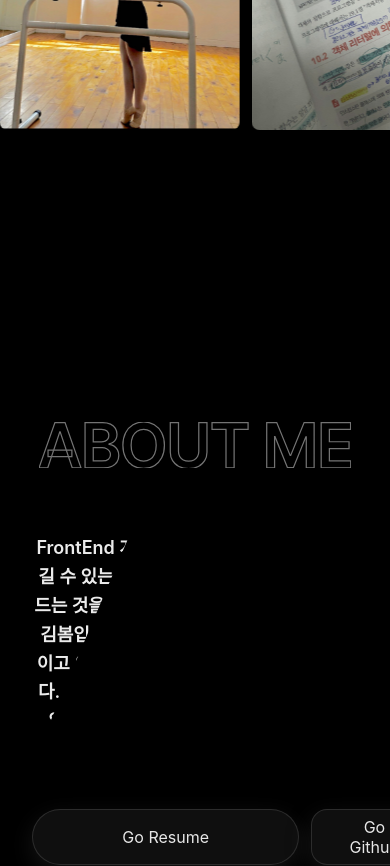
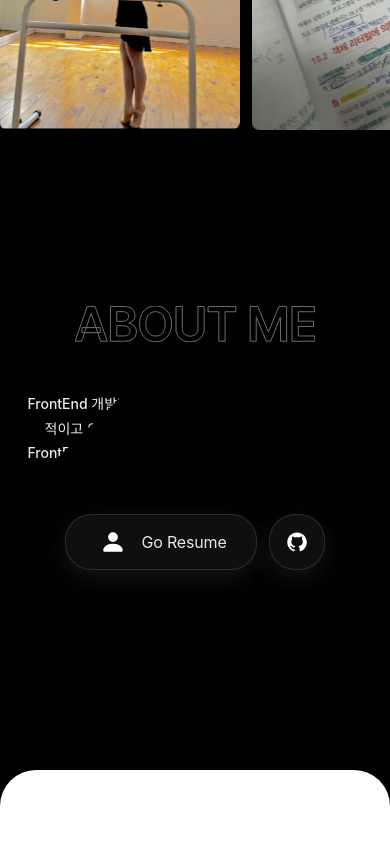
Before and after one commit to bom0320/web-portfolio, a Next.js app: page / in a window 390 px wide. Shown: the part 1060-1926 px from the top of the page. Built offline with nearby package versions, Linux system fonts and the light colour scheme.

Commit message:
refactor: mobile abouthero button

```diff
--- a/src/components/about/hero/AboutHero.tsx
+++ b/src/components/about/hero/AboutHero.tsx
@@ -1,7 +1,7 @@
 "use client";
 /* eslint-disable @next/next/no-img-element */
 
-import { useLayoutEffect, useRef } from "react";
+import { useLayoutEffect, useRef, useState } from "react";
 import gsap from "gsap";
 import ScrollTrigger from "gsap/ScrollTrigger";
 import AboutTitle from "./AboutTitle";
@@ -15,6 +15,8 @@ export default function AboutHero() {
   const fillGroupRef = useRef<SVGGElement | null>(null);
   const descRef = useRef<HTMLParagraphElement | null>(null);
 
+  const [active, setActive] = useState<"resume" | "github">("resume");
+
   useLayoutEffect(() => {
     const section = sectionRef.current;
     const fillGroup = fillGroupRef.current;
@@ -24,8 +26,8 @@ export default function AboutHero() {
 
     const ctx = gsap.context(() => {
       const titleTween = AboutAnimation.createTitleFill(fillGroup);
-      const DecorTween = AboutAnimation.createDecorEnter(section);
-      const decsTween = AboutAnimation.createDescDiagonalReveal(desc);
+      const decorTween = AboutAnimation.createDecorEnter(section);
+      const descTween = AboutAnimation.createDescDiagonalReveal(desc);
 
       const master = gsap.timeline({
         scrollTrigger: {
@@ -33,21 +35,32 @@ export default function AboutHero() {
           start: "top 70%",
           end: "top 35%",
           scrub: 1.2,
-          // markers: true,
         },
       });
 
-      master.add(DecorTween, 0.1).add(decsTween, 0.18).add(titleTween, ">");
+      master.add(decorTween, 0.1).add(descTween, 0.18).add(titleTween, ">");
     }, section);
 
     return () => ctx.revert();
   }, []);
 
+  const handleMobileSwapClick =
+    (key: "resume" | "github") => (e: React.MouseEvent<HTMLAnchorElement>) => {
+      if (typeof window === "undefined") return;
+
+      const isMobile = window.matchMedia("(max-width: 768px)").matches;
+      if (!isMobile) return;
+
+      if (active !== key) {
+        e.preventDefault();
+        setActive(key);
+      }
+    };
+
   return (
     <section ref={sectionRef} className="about-hero">
       <div className="about-hero__decor">
         <img className="decor decor--sun" src="/images/about/sun.png" alt="" />
-
         <img
           className="decor decor--stars"
           src="/images/about/stars.png"
@@ -58,7 +71,6 @@ export default function AboutHero() {
           src="/images/about/stars.png"
           alt=""
         />
-
         <img
           className="decor decor--heart"
           src="/images/about/heart.png"
@@ -72,24 +84,34 @@ export default function AboutHero() {
         <p ref={descRef} className="about-hero__desc">
           FrontEnd 개발자 김봄입니다. 사용자가 즐길 수 있는 직관적이고 의미 있는
           경험을 만드는 것을 목표로 합니다. FrontEnd 개발자 김봄입니다. 사용자가
-          즐길 수 있는 직관적이고 의미 있는 FrontEnd 개발자 김봄입니다. 사용자가
           즐길 수 있는 직관적이고 의미 있는 경험을 만드는 것을 목표로 합니다.
-          FrontEnd 개발자 김봄입니다.
         </p>
 
-        <div className="about-hero__cta about-hero__cta--swap">
+        <div
+          className="about-hero__cta about-hero__cta--swap"
+          data-active={active}
+        >
           <CtaButton
             href="https://..."
             label="Go Resume"
             variant="primary"
             className="about-hero__btn about-hero__btn--resume"
-          />
+            ariaLabel="Go Resume"
+            onClick={handleMobileSwapClick("resume")}
+          >
+            <img src="/icons/User.svg" alt="" className="cta-btn__iconImg" />
+          </CtaButton>
+
           <CtaButton
             href="https://github.com/..."
             label="Go Github"
             variant="secondary"
             className="about-hero__btn about-hero__btn--github"
-          />
+            ariaLabel="Go Github"
+            onClick={handleMobileSwapClick("github")}
+          >
+            <img src="/icons/GitHub.svg" alt="" className="cta-btn__iconImg" />
+          </CtaButton>
         </div>
       </div>
     </section>
--- a/src/components/about/hero/CtaButton.tsx
+++ b/src/components/about/hero/CtaButton.tsx
@@ -8,14 +8,18 @@ type CtaButtonProps = {
   variant: "primary" | "secondary";
   className?: string;
   ariaLabel?: string;
+  onClick?: React.MouseEventHandler<HTMLAnchorElement>;
+  children?: React.ReactNode;
 };
 
 export default function CtaButton({
   href,
   label,
-  variant = "secondary",
+  variant,
   className = "",
   ariaLabel,
+  onClick,
+  children,
 }: CtaButtonProps) {
   const classes = ["cta-btn", `cta-btn--${variant}`, className]
     .filter(Boolean)
@@ -30,8 +34,10 @@ export default function CtaButton({
       aria-label={ariaLabel ?? label}
       target={isExternal ? "_blank" : undefined}
       rel={isExternal ? "noreferrer" : undefined}
+      onClick={onClick}
     >
-      {label}
+      <span className="cta-btn__iconWrap">{children}</span>
+      <span className="cta-btn__label">{label}</span>
     </Link>
   );
 }
--- a/src/styles/sections/_about-hero.scss
+++ b/src/styles/sections/_about-hero.scss
@@ -70,8 +70,12 @@
   position: relative;
   display: inline-flex;
   align-items: center;
+  justify-content: center;
   gap: 14px;
-  padding: 26px 62px;
+
+  height: 72px;
+  padding: 20px 32px;
+  min-width: 220px;
   border-radius: 100px;
 
   color: rgba(255, 255, 255, 0.9);
@@ -86,6 +90,27 @@
 .about-hero__btn:hover {
   transform: translateY(-2px);
   background: rgba(255, 255, 255, 0.09);
+}
+
+.cta-btn__iconWrap {
+  width: 44px;
+  height: 44px;
+  border-radius: 999px;
+  display: grid;
+  place-items: center;
+}
+
+.cta-btn__iconImg {
+  width: 30px;
+  height: 30px;
+  display: block;
+}
+
+.cta-btn__label {
+  font-size: 16px;
+  font-weight: 400;
+  letter-spacing: -0.01em;
+  line-height: 1;
 }
 
 /* =========================================================
@@ -133,76 +158,166 @@
 }
 
 @media (max-width: 768px) {
+  .about-hero {
+    min-height: auto;
+    margin-top: var(--header-h);
+    padding: 80px 0 200px;
+    place-items: center;
+  }
+  .about-hero__inner {
+    width: min(520px, calc(100% - 44px));
+    margin: 0 auto;
+    text-align: center;
+  }
+
+  .about-title__svg {
+    width: min(240px, 66vw);
+    margin: 0 auto 50px;
+  }
+
+  .about-hero__desc {
+    font-size: 14px;
+    line-height: 1.75;
+    font-weight: 500;
+    max-width: 38ch;
+    margin: 0 auto 24px;
+    text-align: center;
+    transform: translateZ(0);
+  }
+
+  /* =========================================================
+   CTA BUTTONS
+========================================================= */
   .about-hero__cta--swap {
-    width: min(380px, 86vw);
+    width: min(260px, 86vw);
     margin: 0 auto;
 
-    display: grid;
+    display: flex;
+    gap: 12px;
     align-items: center;
-    gap: 12px;
-
-    /* 기본 상태: Resume 크게 / Github 작게 */
-    grid-template-columns: 1fr 56px;
-
-    transition: grid-template-columns 240ms ease;
   }
 
+  /* 버튼 공통 */
   .about-hero__cta--swap .about-hero__btn {
-    width: 100%;
-    height: 56px; /* 작은 버튼 기준 높이 */
+    height: 56px;
+    min-width: 0;
+
     display: inline-flex;
     align-items: center;
     justify-content: center;
+    gap: 10px;
 
-    transition: border-radius 240ms ease, transform 240ms ease;
+    overflow: hidden;
+
+    transition: flex-grow 0.35s cubic-bezier(0.4, 0, 0.2, 1),
+      width 0.35s cubic-bezier(0.4, 0, 0.2, 1),
+      padding 0.35s cubic-bezier(0.4, 0, 0.2, 1),
+      border-radius 0.35s cubic-bezier(0.4, 0, 0.2, 1), background 0.25s ease;
   }
 
-  /* pill 기본 */
-  .about-hero__cta--swap .about-hero__btn--resume {
+  /* 아이콘 원형 래퍼 */
+  .cta-btn__iconWrap {
+    width: 36px;
+    height: 36px;
     border-radius: 999px;
+    display: grid;
+    place-items: center;
+    flex: 0 0 auto;
   }
 
-  /* icon 기본 */
-  .about-hero__cta--swap .about-hero__btn--github {
-    border-radius: 16px;
+  .cta-btn__iconImg {
+    width: 26px;
+    height: 26px;
+    display: block;
   }
 
-  /* hover 가능한 디바이스에서만 스왑 인터랙션 */
-  @media (hover: hover) and (pointer: fine) {
-    /* ✅ Resume에 hover/focus 하면: Resume(큰) + Github(작은) */
-    .about-hero__cta--swap:has(.about-hero__btn--resume:hover),
-    .about-hero__cta--swap:has(.about-hero__btn--resume:focus-visible) {
-      grid-template-columns: 1fr 56px;
-    }
-    .about-hero__cta--swap:has(.about-hero__btn--resume:hover)
-      .about-hero__btn--resume,
-    .about-hero__cta--swap:has(.about-hero__btn--resume:focus-visible)
-      .about-hero__btn--resume {
-      border-radius: 999px;
-    }
-    .about-hero__cta--swap:has(.about-hero__btn--resume:hover)
-      .about-hero__btn--github,
-    .about-hero__cta--swap:has(.about-hero__btn--resume:focus-visible)
-      .about-hero__btn--github {
-      border-radius: 16px;
-    }
+  /* ==========================
+   상태: resume 활성
+   ========================== */
+  .about-hero__cta--swap[data-active="resume"] .about-hero__btn--resume {
+    flex: 1 1 auto;
+    width: auto;
+    padding: 0 18px;
+    border-radius: 26px;
+  }
 
-    /* ✅ Github에 hover/focus 하면: Github(큰) + Resume(작은) */
-    .about-hero__cta--swap:has(.about-hero__btn--github:hover),
-    .about-hero__cta--swap:has(.about-hero__btn--github:focus-visible) {
-      grid-template-columns: 56px 1fr;
-    }
-    .about-hero__cta--swap:has(.about-hero__btn--github:hover)
-      .about-hero__btn--github,
-    .about-hero__cta--swap:has(.about-hero__btn--github:focus-visible)
-      .about-hero__btn--github {
-      border-radius: 999px; /* 큰 상태는 pill */
-    }
-    .about-hero__cta--swap:has(.about-hero__btn--github:hover)
-      .about-hero__btn--resume,
-    .about-hero__cta--swap:has(.about-hero__btn--github:focus-visible)
-      .about-hero__btn--resume {
-      border-radius: 16px; /* 작은 상태는 icon 느낌 */
-    }
+  .about-hero__cta--swap[data-active="resume"] .about-hero__btn--github {
+    flex: 0 0 auto;
+    width: 56px;
+    padding: 0;
+    border-radius: 26px;
+    gap: 0;
+  }
+
+  .about-hero__cta--swap[data-active="resume"]
+    .about-hero__btn--github
+    .cta-btn__label {
+    display: none;
+  }
+
+  /* ==========================
+   상태: github 활성
+   ========================== */
+  .about-hero__cta--swap[data-active="github"] .about-hero__btn--github {
+    flex: 1 1 auto;
+    width: auto;
+    padding: 0 18px;
+    border-radius: 26px;
+  }
+
+  .about-hero__cta--swap[data-active="github"] .about-hero__btn--resume {
+    flex: 0 0 auto;
+    width: 56px;
+    padding: 0;
+    border-radius: 26px;
+    gap: 0;
+  }
+
+  .about-hero__cta--swap[data-active="github"]
+    .about-hero__btn--resume
+    .cta-btn__label {
+    display: none;
+  }
+
+  /* =========================================================
+   DECOR IMAGES
+========================================================= */
+  .about-hero__decor {
+    opacity: 0.9;
+  }
+
+  .decor {
+    opacity: 0.95;
+    filter: blur(0.2px);
+  }
+
+  /* 좌상 */
+  .decor--sun {
+    top: -3%;
+    left: 2%;
+    width: 110px;
+  }
+
+  /* 우상 */
+  .decor--stars {
+    top: -1%;
+    right: 2%;
+    width: 110px;
+  }
+
+  /* 좌하 */
+  .decor--stars2 {
+    bottom: 18%;
+    left: 1%;
+    width: 120px;
+    opacity: 0.9;
+  }
+
+  /* 우하 */
+  .decor--heart {
+    bottom: 18%;
+    right: 0%;
+    width: 100px;
+    opacity: 0.85;
   }
 }
```
Also changed, not shown: public/icons/GitHub.svg (added), public/icons/User.svg (added).
